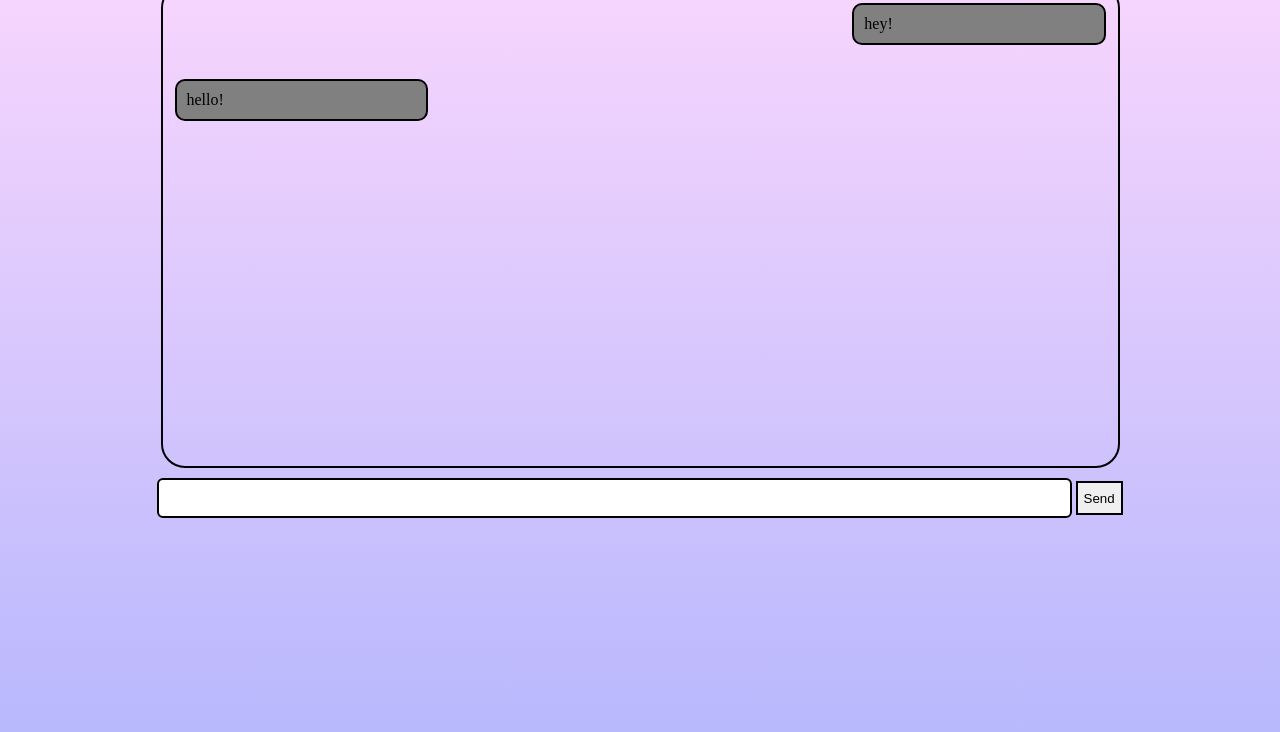
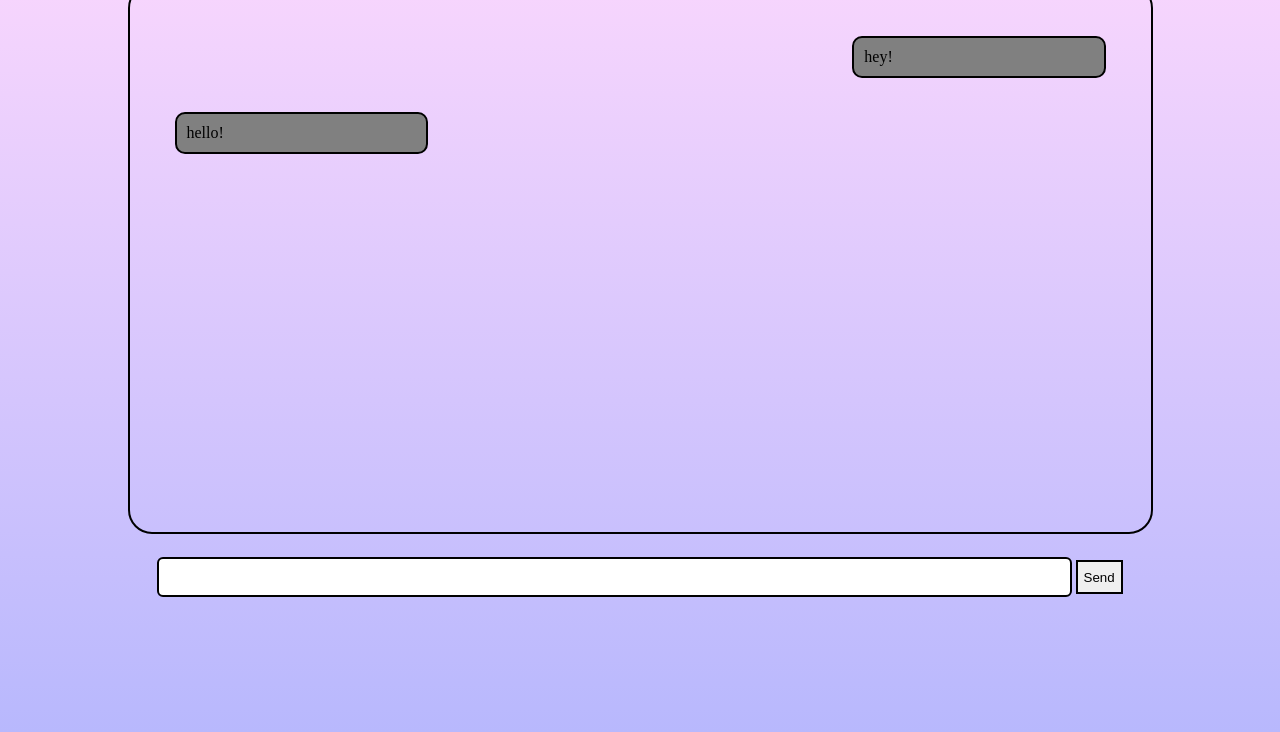
Before and after one commit to Soumyadeep448/Chat-Application, a plain HTML site: page index.html in a window 1280 px wide. Shown: the part 84-816 px from the top of the page. Drawn offline with Linux system fonts and the light colour scheme.

Commit message:
Update style.css

```diff
--- a/css/style.css
+++ b/css/style.css
@@ -16,6 +16,9 @@ body{
     border-radius: 24px;
     margin: auto;
     height: 60vh;
+    padding: 33px;
+    overflow-y: auto;
+    margin-bottom: 23px;
 }
 
 .message{
@@ -43,7 +46,6 @@ body{
     text-align: center;
     max-width: 985px ;
     width: 100%;
-    padding-top: 10px;
 }
 
 #messageInp{
```
